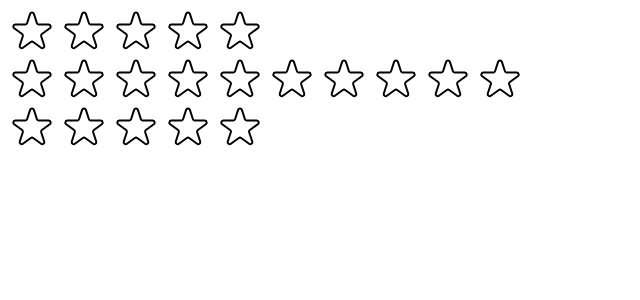
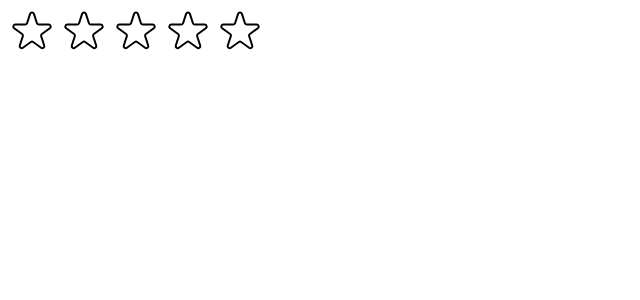
Before and after one commit to AmirrezaAminian/Movie-list, a React (Create React App) app: page / in a window 1280 px wide. Shown: the top 300 px of the page, without its empty margins (0-640 px from the left). Built offline with nearby package versions, Linux system fonts and the light colour scheme.

Commit message:
handling Hover effect

```diff
--- a/src/StarRating.js
+++ b/src/StarRating.js
@@ -17,6 +17,7 @@
 
 export default function StarRating({ maxRating = 5 }) {
   const [rating, setRating] = useState(0);
+  const [tempRating, setTempRaring] = useState(0);
 
   function handleRating(rating) {
     setRating(rating);
@@ -29,11 +30,13 @@
           <Star
             key={i}
             onClick={() => handleRating(i + 1)}
-            full={rating >= i + 1}
+            full={tempRating ? tempRating >= i + 1 : rating >= i + 1}
+            onHoverIn={() => setTempRaring(i + 1)}
+            onHoverOut={() => setTempRaring(0)}
           />
         ))}
       </div>
-      <p style={textStyle}>{rating || ""}</p>
+      <p style={textStyle}>{tempRating || rating || ""}</p>
     </div>
   );
 }
@@ -44,9 +47,14 @@
   cursor: "pointer",
 };
 
-function Star({ onClick, full }) {
+function Star({ onClick, full ,onHoverIn,onHoverOut}) {
   return (
-    <span onClick={onClick} style={startStyle}>
+    <span
+      onClick={onClick}
+      style={startStyle}
+      onMouseEnter={onHoverIn}
+      onMouseLeave={onHoverOut}
+    >
       {full ? (
         <svg
           xmlns="http://www.w3.org/2000/svg"
--- a/src/index.js
+++ b/src/index.js
@@ -12,8 +12,8 @@
 const root = ReactDOM.createRoot(document.getElementById("root"));
 root.render(
   <React.StrictMode>
-   <StarRating  maxRating={5}/>
-   <StarRating  maxRating={10}/>
+   {/* <StarRating  maxRating={5}/> */}
+   {/* <StarRating  maxRating={10}/> */}
    <StarRating  />
   </React.StrictMode>
 );
```
